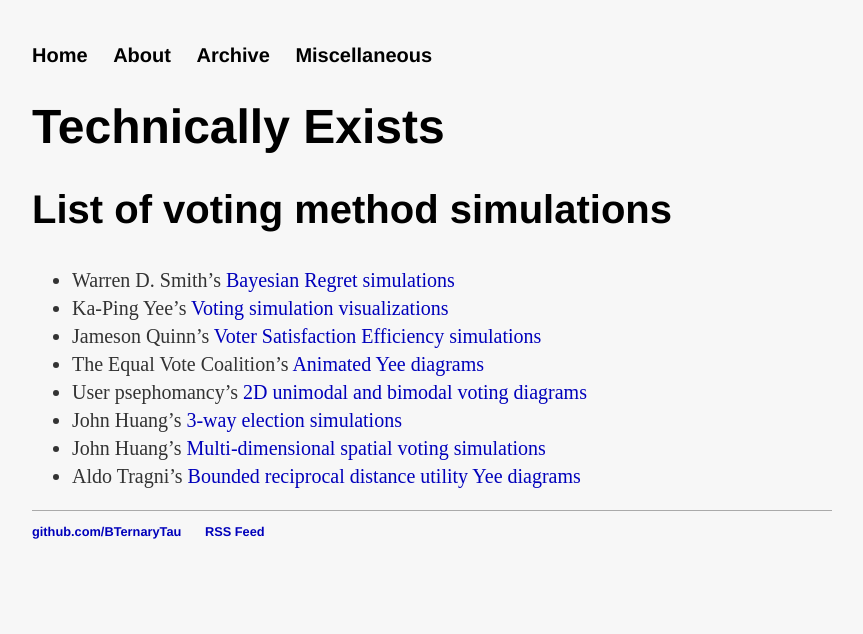
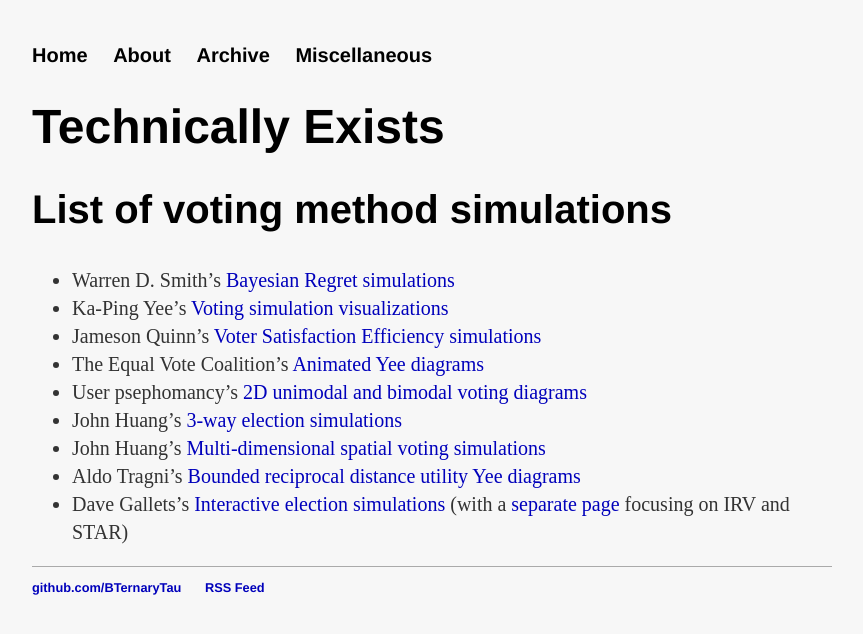
Before and after one commit to BTernaryTau/bternarytau.github.io, a Jekyll site: the page built from miscellaneous/voting-theory/list-of-voting-method-simulations.md, in a window 1280 px wide. Shown: the top 634 px of the page, without its empty margins (208-1071 px from the left). Built offline with Jekyll 4.4.1, drawn with Linux system fonts in a browser that asks for light colours; comment, search, counter and statistics services are not loaded.

Commit message:
Add Gallets’s voting sims

```diff
--- a/miscellaneous/voting-theory/list-of-voting-method-simulations.md
+++ b/miscellaneous/voting-theory/list-of-voting-method-simulations.md
@@ -13,3 +13,4 @@ title: "List of voting method simulations"
 * John Huang's [3-way election simulations](http://votesim.usa4r.org/simple3way/simple3way.html)
 * John Huang's [Multi-dimensional spatial voting simulations](http://votesim.usa4r.org/spatial5dim/spatial5dim.html)
 * Aldo Tragni's [Bounded reciprocal distance utility Yee diagrams](https://forum.electionscience.org/t/yee-diagramm-strong-monotonicity-failure-resistance/823)
+* Dave Gallets's [Interactive election simulations](http://sites.gallets.org/election-sim/) (with a [separate page](http://sites.gallets.org/election-sim/irv-vs-star/) focusing on IRV and STAR)
```
